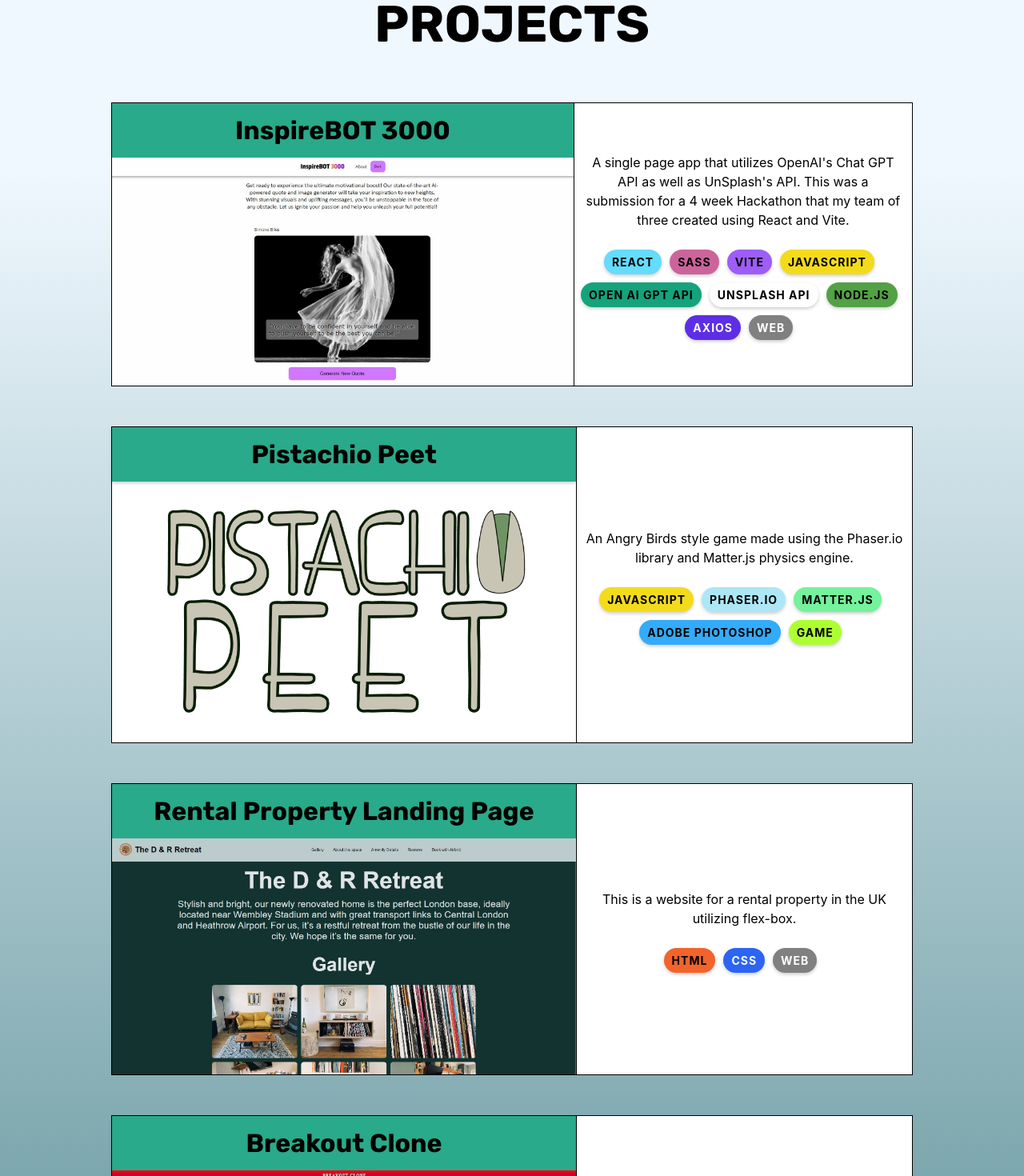
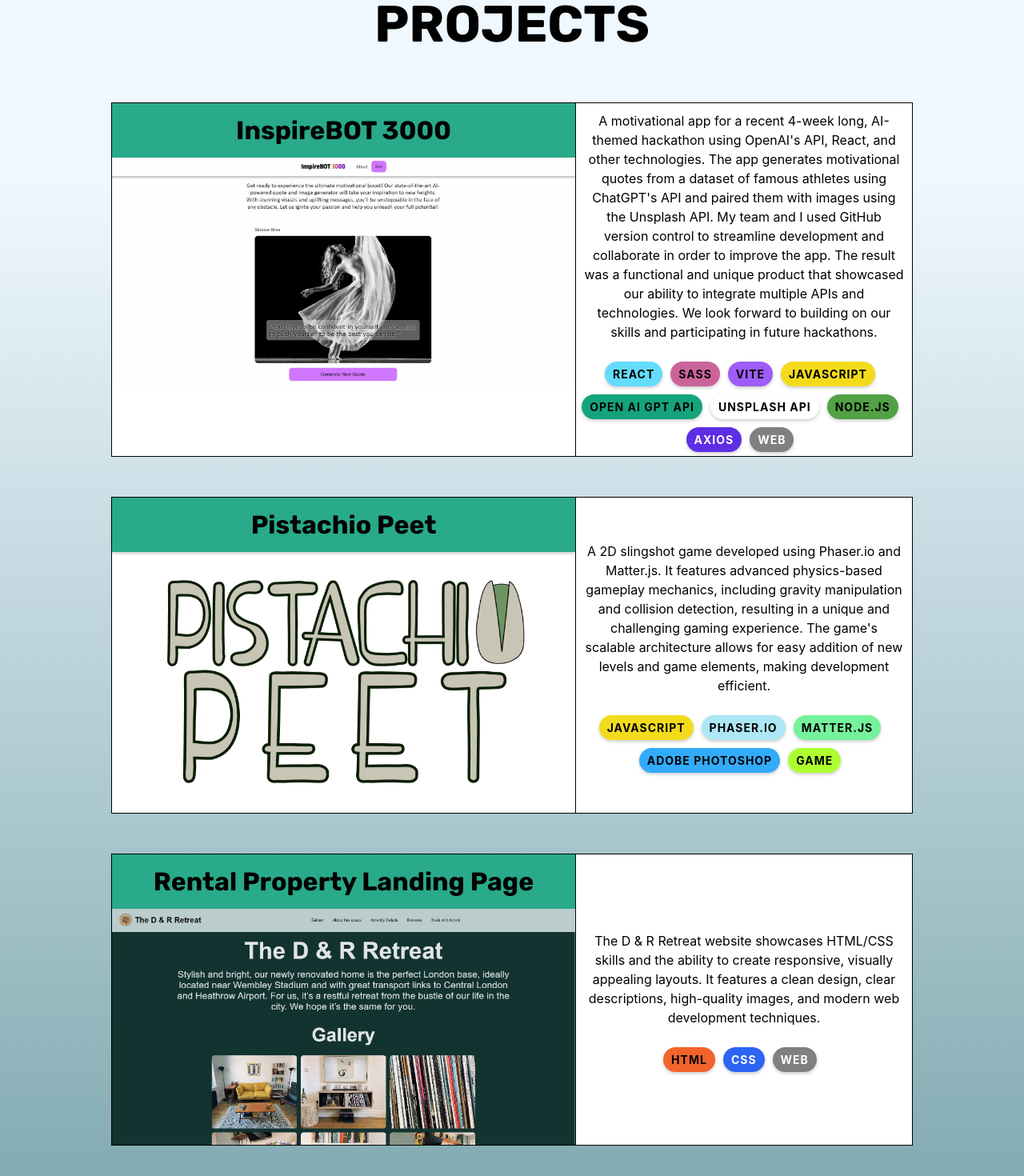
Before and after one commit to zfranczak/portfolio-v2, a React (Vite) app: page / in a window 1280 px wide. Shown: the part 1340-2810 px from the top of the page at 80% size. Built offline with nearby package versions, Linux system fonts and the light colour scheme.

Commit message:
New Project Descriptions

```diff
--- a/src/components/Projects.jsx
+++ b/src/components/Projects.jsx
@@ -35,9 +35,16 @@ const Projects = (ref) => {
           </div>
           <div className='bottom-container'>
             <p className='project-description'>
-              A single page app that utilizes OpenAI's Chat GPT API as well as
-              UnSplash's API. This was a submission for a 4 week Hackathon that
-              my team of three created using React and Vite.
+              A motivational app for a recent 4-week long, AI-themed hackathon
+              using OpenAI's API, React, and other technologies. The app
+              generates motivational quotes from a dataset of famous athletes
+              using ChatGPT's API and paired them with images using the Unsplash
+              API. My team and I used GitHub version control to streamline
+              development and collaborate in order to improve the app. The
+              result was a functional and unique product that showcased our
+              ability to integrate multiple APIs and technologies. We look
+              forward to building on our skills and participating in future
+              hackathons.
             </p>
             <div className='tags'>
               <span className='react'>React</span>
@@ -83,8 +90,12 @@ const Projects = (ref) => {
           </div>
           <div className='bottom-container'>
             <p className='project-description'>
-              An Angry Birds style game made using the Phaser.io library and
-              Matter.js physics engine.
+              A 2D slingshot game developed using Phaser.io and Matter.js. It
+              features advanced physics-based gameplay mechanics, including
+              gravity manipulation and collision detection, resulting in a
+              unique and challenging gaming experience. The game's scalable
+              architecture allows for easy addition of new levels and game
+              elements, making development efficient.
             </p>
             <div className='tags'>
               <span className='javascript'>JavaScript</span>
@@ -125,8 +136,10 @@ const Projects = (ref) => {
           </div>
           <div className='bottom-container'>
             <p className='project-description'>
-              This is a website for a rental property in the UK utilizing
-              flex-box.
+              The D & R Retreat website showcases HTML/CSS skills and the
+              ability to create responsive, visually appealing layouts. It
+              features a clean design, clear descriptions, high-quality images,
+              and modern web development techniques.
             </p>
             <div className='tags'>
               <span className='html'>HTML</span>
@@ -138,7 +151,7 @@ const Projects = (ref) => {
         {/*-----------------------Breakout Clone------------------------*/}
         <div className='project'>
           <div className='top-container'>
-            <h2 className='project-title'>Breakout Clone</h2>
+            <h2 className='project-title'>Breakout</h2>
             <div className='img-container'>
               <img
                 className='project-image'
@@ -165,8 +178,8 @@ const Projects = (ref) => {
           </div>
           <div className='bottom-container'>
             <p className='project-description'>
-              This is a clone of the popular game breakout I made using
-              JavaScript and the phaser.io library.
+              This is my version of the game breakout that I made using
+              JavaScript and the Phaser.io library.
             </p>
             <div className='tags'>
               <span className='javascript'>JavaScript</span>
--- a/src/styles/Projects.css
+++ b/src/styles/Projects.css
@@ -27,6 +27,7 @@
   background-color: white;
   border-left: 1px solid black;
   justify-content: center;
+  max-width: 420px;
 }
 
 .link {
@@ -185,6 +186,7 @@
 /*--------------------------Project Technologies END----------------------*/
 
 /*--------------------------Responsive Design START----------------------*/
+
 @media (max-width: 1200px) {
   .project {
     max-width: 450px;
@@ -208,6 +210,8 @@
 
   .bottom-container {
     border: none;
+    max-width: none;
+    border-radius: 15px;
   }
 }
 
```
